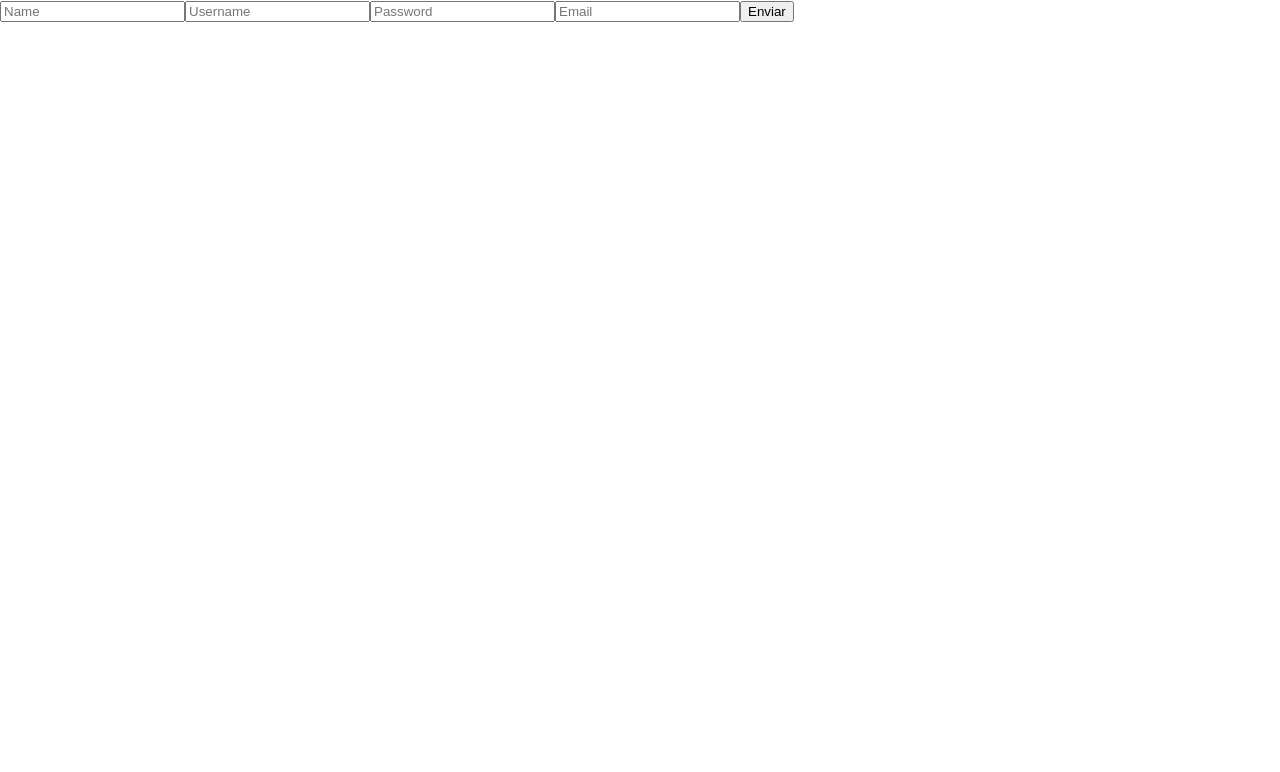
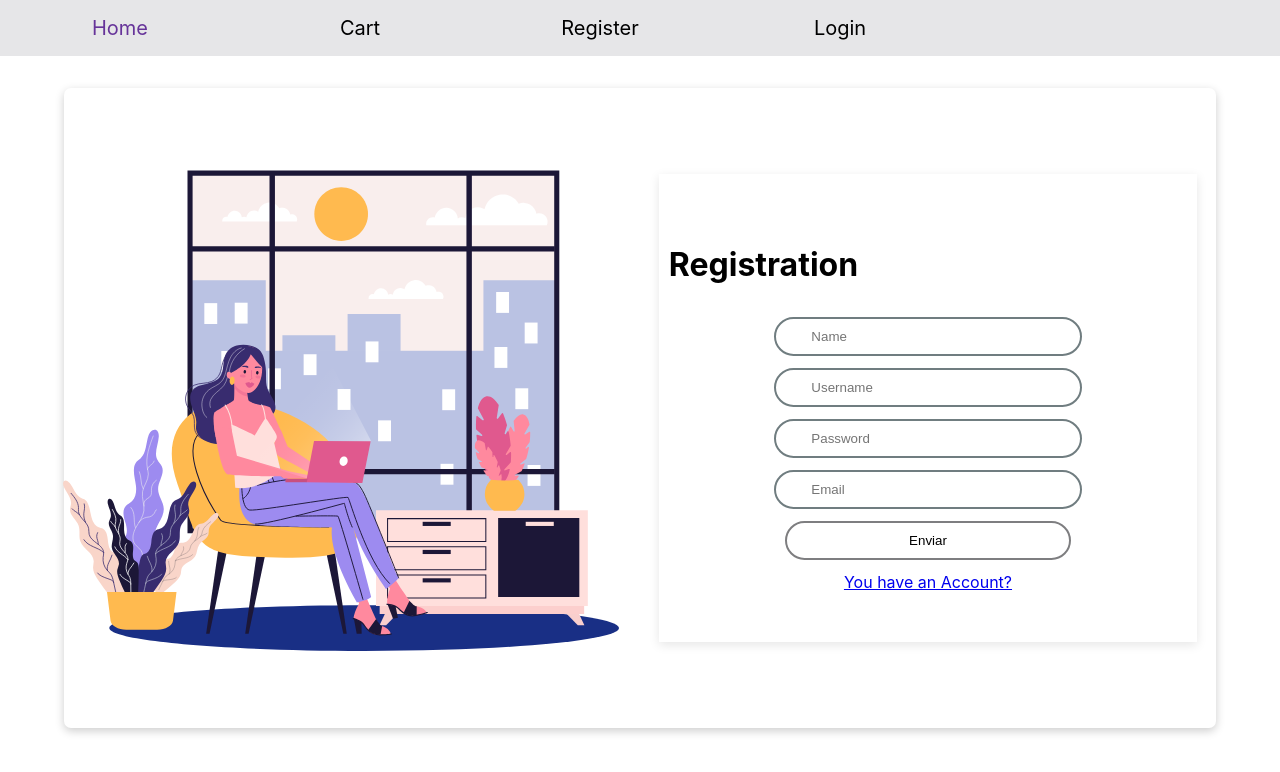
Before and after one commit to Yisusmomoa/React_Carrito, a React (Create React App) app: page /register in a window 1280 px wide. Shown: the top 772 px of the page. Built offline with nearby package versions, Linux system fonts and the light colour scheme.

Commit message:
Se estiliza la panntalla de registro

```diff
--- a/src/index.js
+++ b/src/index.js
@@ -34,8 +34,6 @@ const router=createBrowserRouter([
       {
         path:"/cart",
         element:<Carrito></Carrito>
-      }
-    ]
       },
       {
         path:"/register",
@@ -45,6 +43,9 @@ const router=createBrowserRouter([
         path:"/login",
         element:<Login/>
       }
+    ]
+  }
+
 ])
 const root = ReactDOM.createRoot(document.getElementById('root'));
 root.render(
--- a/src/routes/Register.js
+++ b/src/routes/Register.js
@@ -1,11 +1,10 @@
 import React, {  useState } from 'react';
 import { useForm } from 'react-hook-form';
 import {fetchs} from '../access/fetchs'
-
-// ES6 Modules or TypeScript
 import Swal from 'sweetalert2'
-import { useNavigate } from 'react-router-dom';
-
+import { Link, useNavigate } from 'react-router-dom';
+import styled from 'styled-components';
+import introduction from '../media/introduction.svg'
 const RegisterAction=async (user)=>{
     user.typeUser="Student"
     user.carrer="LMAD"
@@ -35,8 +34,6 @@ const Register = () => {
         handleSubmit,
         formState: { errors },
     } = useForm();
-    // CommonJS
-    //const Swal = require('sweetalert2')
 
     const [error, setError] = useState(false);
 
@@ -53,7 +50,6 @@ const Register = () => {
 
     }
 
-
     // Showing error message if error is true
     const errorMessage = () => {
         return (
@@ -68,9 +64,13 @@ const Register = () => {
     };
 
     return (
-        <div>
+        <ContainerRegister>
+            <div>
+                <img src={introduction} alt='SVG logo register' />
+            </div>
             {/* "handleSubmit" will validate your inputs before invoking "onSubmit" */}
-            <form onSubmit={handleSubmit(onSubmit)}>
+            <ContainerForm onSubmit={handleSubmit(onSubmit)}>
+                <h1>Registration</h1>
                 {/* register your input into the hook by invoking the "register" function */}
                 {/* include validation with required or other standard HTML validation rules */}
                 <input type='text' placeholder='Name' name='name'
@@ -90,15 +90,72 @@ const Register = () => {
                 {...register("email", {required:true})} />
                 {errors.name&&<span>This field is required</span>}
 
-                <button type='submit'>Enviar</button>
-            </form>
+                <ContainerFormButton type='submit'>Enviar</ContainerFormButton>
+
+                <Link to='/login'>You have an Account?</Link>
+            </ContainerForm>
             {/* consumir la api de psm, para el registsro y login
                 guardo de manera local el user cuando haga un login
                 y también usando el userConntext
             */}
 
-        </div>
+        </ContainerRegister>
     );
 }
 
+const ContainerRegister=styled.div`
+    display:grid;
+    height: 80vh;
+    width:90%;
+    margin:0 auto;
+    margin-top:2rem;
+    grid-template-rows:100%;
+    grid-template-columns:50% 50%;
+    box-sizing: border-box;
+    justify-content: center;
+    align-items: center;
+    justify-items: center;
+    box-shadow: 0 3px 10px rgb(0 0 0 / 0.2);
+    border-radius:7px;
+`
+
+const ContainerForm=styled.form`
+    display:flex;
+    flex-direction:column;
+    align-items: center;
+    height:70%;
+    justify-content: center;
+    width:90%;
+    flex-wrap: wrap;
+    gap: 12px;
+    padding:10px;
+    box-shadow: 0 3px 10px rgb(0 0 0 / 0.1);
+    h1{
+        align-self:flex-start;
+    }
+    input{
+        border-radius:25px;
+        width:45%;
+        padding:10px 35px;
+        border:2px solid #707d80;
+    }
+`
+
+const ContainerFormButton=styled.button`
+  border-radius:25px;
+  padding:10px 35px;
+  width:55%;
+  text-align: center;
+  background-color:transparent;
+  border:2px solid #7e7e80;
+  cursor:pointer;
+
+  :hover{
+    background-color:#7e7e80;
+    border:2px solid #fff;
+    color:#fff;
+  }
+`
+
+
 export default Register;
```
Also changed, not shown: src/media/introduction.svg (added). Lines whose indentation alone changed are shown as unchanged.
